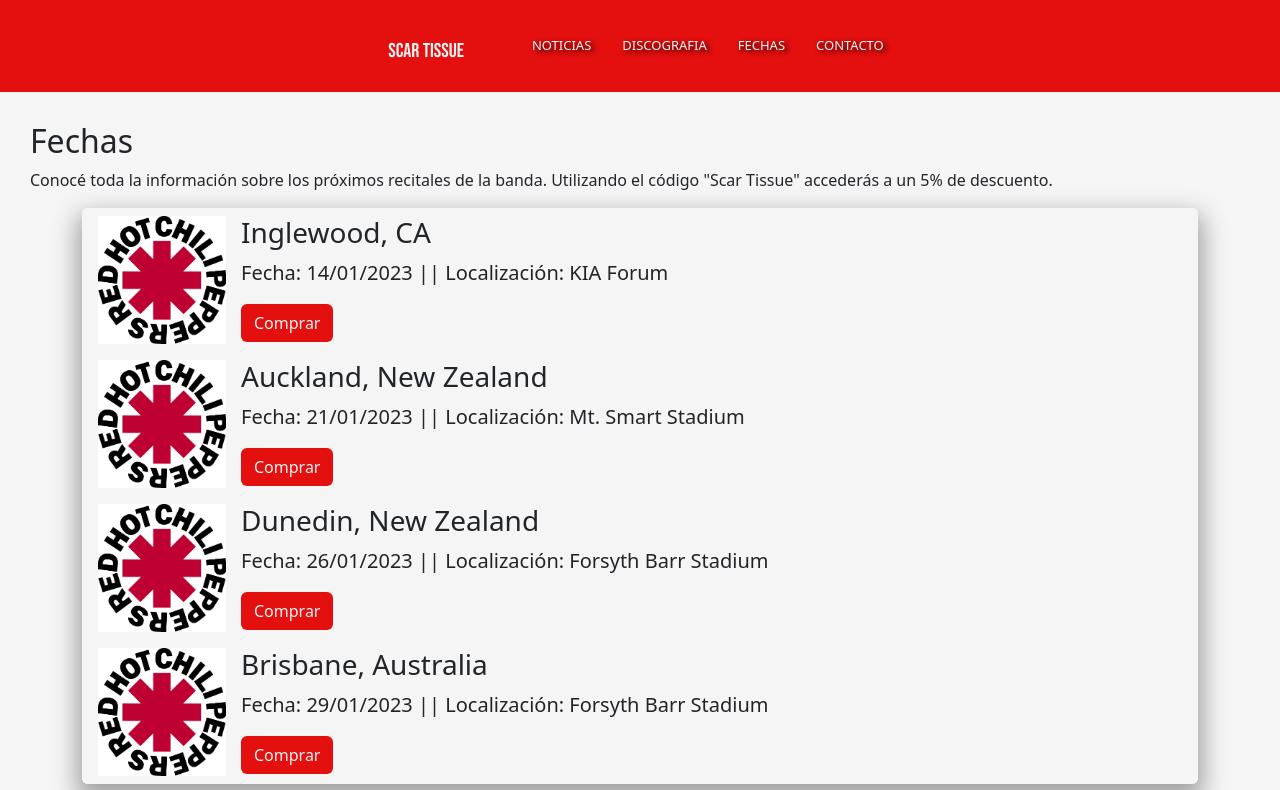
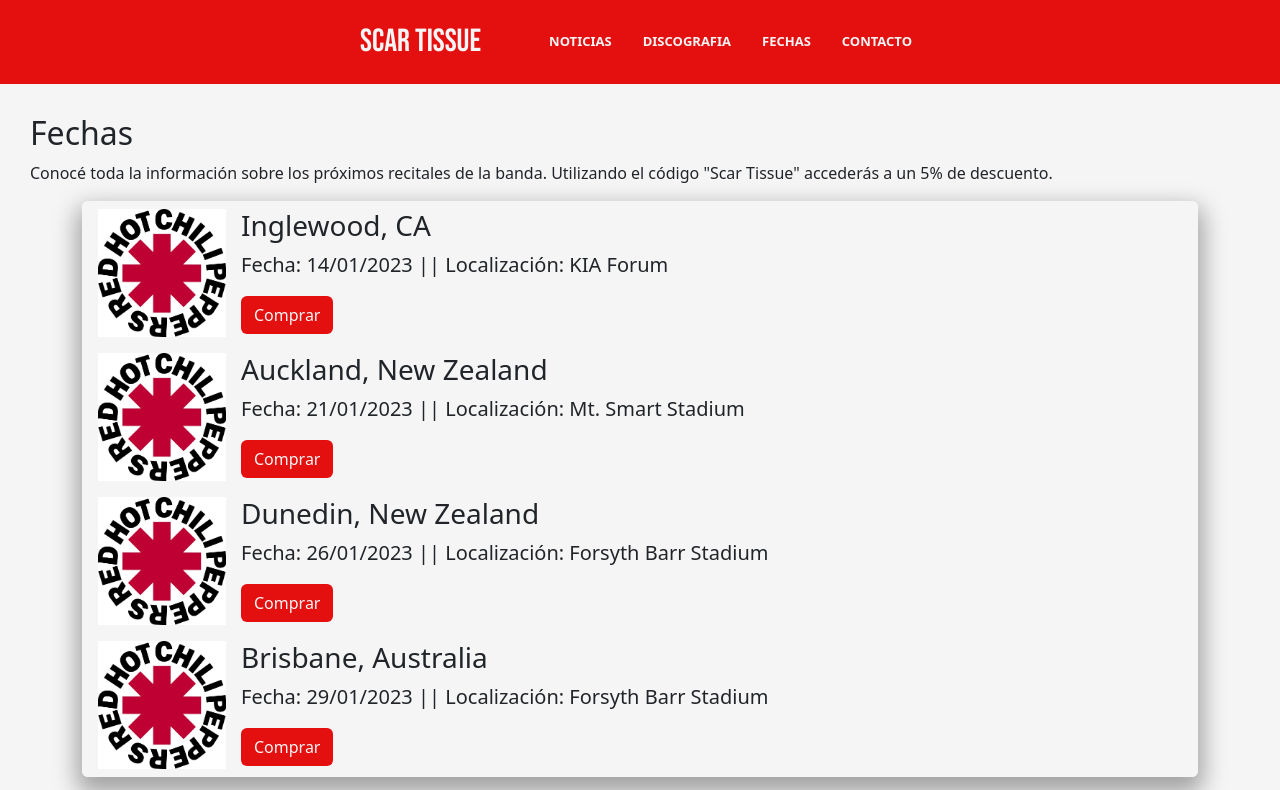
Before and after one commit to EnriquezEmilio/pre-entrega-dos-Enriquez, a website: page pages/fechas.html in a window 1280 px wide. Shown: the top 790 px of the page. Drawn offline with nearby package versions, Linux system fonts and the light colour scheme; a web font is replaced by a local one.

Commit message:
terminado

```diff
--- a/pages/fechas.html
+++ b/pages/fechas.html
@@ -20,7 +20,7 @@
     <header>
         <nav class="navbar navbar-expand-md">
             <div class="container-fluid">
-              <h1><a class="navbar-brand titulo" href="../index.html">Scar Tissue</a></h1>
+              <a class="navbar-brand titulo" href="../index.html"><h1>Scar Tissue</h1></a>
               <button class="navbar-toggler" type="button" data-bs-toggle="collapse" data-bs-target="#navbarNav" aria-controls="navbarNav" aria-expanded="false" aria-label="Toggle navigation">
                 <span class="navbar-toggler-icon"></span>
               </button>
--- a/scss/_components.scss
+++ b/scss/_components.scss
@@ -27,15 +27,23 @@
             margin-right: 60px;
         }
         nav{
+            a{
+                h1{
+                    margin-bottom: 0;
+                    font-size:xx-large;
+                }
+            }
             ul{
                 list-style: none;
                 display: flex;
                 gap: 15px;
-                li a{
+                li{
+                    font-weight: bold;
+                 a{
                     padding: 10px;
                     color: $colorsecundario;
-                    text-shadow: 3px 2px 5px black;
                     border-radius: 60px;
+                    }
                 }
             }
 
```
Also changed, not shown: index.html (+0 -1 lines), pages/contacto.html (+1 -1 lines), pages/discografia.html (+1 -1 lines), pages/noticias.html (+1 -1 lines), css/styles.css.
